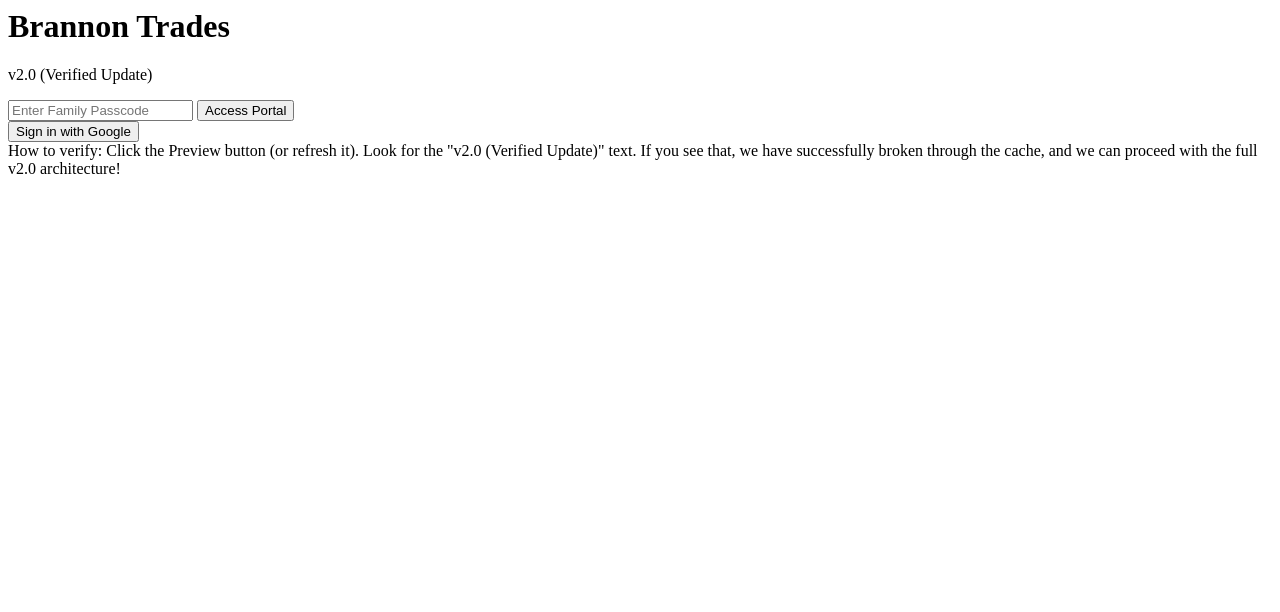
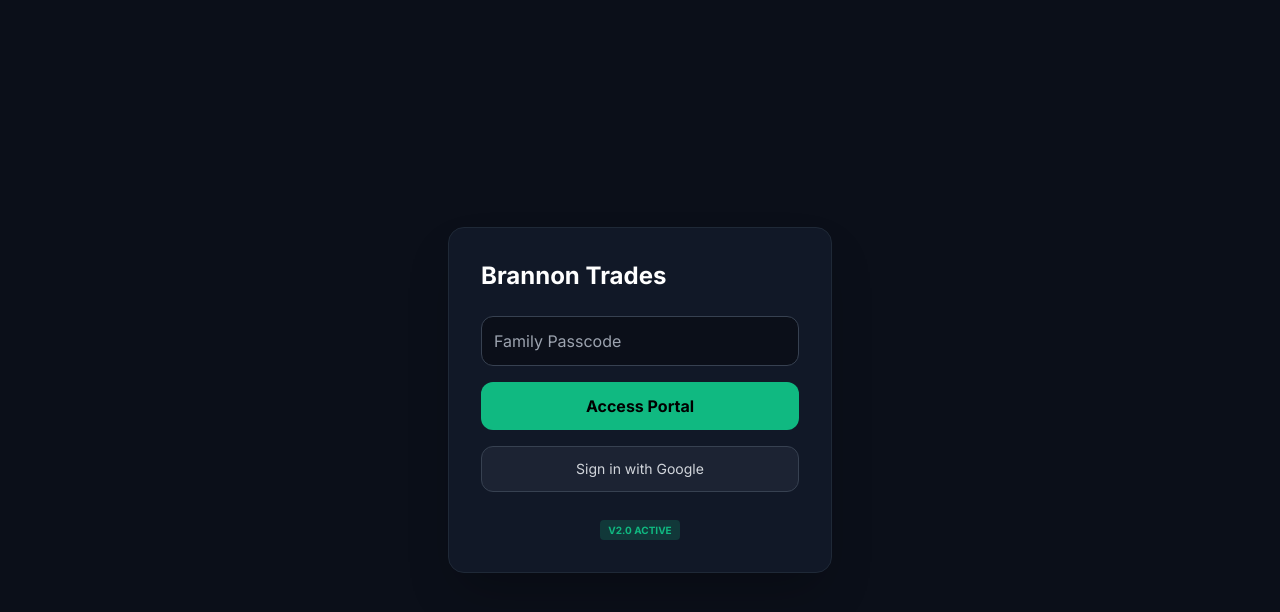
Before and after one commit to brannitech/strategic-trades, a plain HTML site: page index.html in a window 1280 px wide. Drawn offline with nearby package versions, Linux system fonts and the light colour scheme.

Commit message:
Update index.html

```diff
--- a/index.html
+++ b/index.html
@@ -1,37 +1,91 @@
-<!-- LOGIN GATEWAY - VERIFIED v2.0 -->
-<div id="lock-screen" class="bg-[#111827] p-8 rounded-2xl border border-gray-800 w-full max-w-sm shadow-2xl">
-    <h1 class="text-2xl font-bold text-white mb-2">Brannon Trades</h1>
-    <p class="text-emerald-500 font-bold mb-6 italic">v2.0 (Verified Update)</p>
+<!DOCTYPE html>
+<html lang="en">
+<head>
+    <meta charset="UTF-8">
+    <meta name="viewport" content="width=device-width, initial-scale=1.0">
+    <title>Brannon Trades v2.0</title>
+    <script src="https://cdn.tailwindcss.com"></script>
+    <link href="https://fonts.googleapis.com/css2?family=Inter:wght@400;600;700&display=swap" rel="stylesheet">
+    <link rel="stylesheet" href="https://cdnjs.cloudflare.com/ajax/libs/font-awesome/6.4.0/css/all.min.css">
+    <style>body { font-family: 'Inter', sans-serif; background-color: #0b0f19; }</style>
+</head>
+<body class="text-gray-100 min-h-screen">
 
-    <input type="password" id="gate-passcode" placeholder="Enter Family Passcode"
-           class="w-full bg-[#0b0f19] p-3 rounded-xl mb-4 border border-gray-700 text-white focus:border-emerald-500 outline-none">
+    <!-- LOGIN GATEWAY -->
+    <div id="lock-screen" class="fixed inset-0 bg-[#0b0f19] z-[100] flex flex-col justify-center items-center p-4">
+        <div class="bg-[#111827] p-8 rounded-2xl border border-gray-800 w-full max-w-sm shadow-2xl">
+            <h1 class="text-2xl font-bold text-white mb-6">Brannon Trades</h1>
 
-    <button onclick="attemptUnlock()"
-            class="w-full py-3 bg-emerald-500 text-black font-bold rounded-xl hover:bg-emerald-600 transition-all">
-        Access Portal
-    </button>
+            <input type="password" id="gate-passcode" placeholder="Family Passcode" class="w-full bg-[#0b0f19] p-3 rounded-xl mb-4 border border-gray-700 focus:border-emerald-500 outline-none">
+            <button onclick="attemptUnlock()" class="w-full py-3 bg-emerald-500 text-black font-bold rounded-xl mb-4 hover:bg-emerald-600 transition-all">Access Portal</button>
 
-    <div class="mt-6 pt-6 border-t border-gray-800">
-        <button onclick="alert('Google Auth Triggered')"
-                class="w-full py-3 bg-[#1c2333] border border-gray-700 text-gray-300 rounded-xl hover:bg-gray-800 transition-all text-sm">
-            Sign in with Google
-        </button>
+            <button onclick="attemptGoogleAuth()" class="w-full py-3 bg-[#1c2333] border border-gray-700 text-gray-300 rounded-xl hover:bg-gray-800 transition-all text-sm">
+                Sign in with Google
+            </button>
+            <div class="mt-6 text-center"><span class="px-2 py-1 bg-emerald-500/20 text-emerald-500 text-[10px] font-bold uppercase rounded">v2.0 Active</span></div>
+        </div>
     </div>
-</div>
 
-<script>
-    function attemptUnlock() {
-        const pass = document.getElementById('gate-passcode').value;
-        if(pass === 'SmithFamilyCode') {
-            alert("Access Granted - v2.0 Verified");
-        } else {
-            alert("Incorrect passcode.");
+    <!-- MAIN PORTAL -->
+    <header class="bg-[#111827] border-b border-gray-800 px-6 py-4 flex justify-between items-center">
+        <h1 class="font-bold">Brannon Trades <span class="text-xs text-gray-500 ml-2">v2.0</span></h1>
+        <div id="user-badge" class="hidden text-[10px] font-bold text-emerald-400 px-3 py-1 bg-emerald-500/10 rounded-full border border-emerald-500/20 uppercase">Admin</div>
+        <button onclick="openConfigModal()" class="text-gray-400 hover:text-white px-3 py-1 text-sm"><i class="fa-solid fa-gear"></i></button>
+    </header>
+
+    <div class="p-6 grid grid-cols-1 md:grid-cols-3 gap-6">
+        <div class="md:col-span-2 bg-[#111827] p-6 rounded-2xl border border-gray-800 min-h-[400px]">
+            <h2 class="font-bold mb-4">Market Workspace</h2>
+            <div id="workspace" class="text-gray-500 italic text-sm">Dashboard connecting to Live Feed...</div>
+        </div>
+        <div class="bg-[#111827] p-6 rounded-2xl border border-gray-800">
+            <h3 class="font-bold mb-4">Playbook</h3>
+            <textarea id="notes" class="w-full h-64 bg-[#0b0f19] p-4 rounded-xl border border-gray-800 text-sm focus:border-emerald-500 outline-none" placeholder="Admin notes..."></textarea>
+        </div>
+    </div>
+
+    <!-- CONFIGURATION MODAL -->
+    <div id="config-modal" class="fixed inset-0 bg-black/60 hidden flex justify-center items-center p-4 z-[105]">
+        <div class="bg-[#111827] border border-gray-800 p-6 rounded-2xl w-full max-w-md">
+            <h3 class="font-bold mb-6">System Configuration</h3>
+            <div class="space-y-4">
+                <input type="text" id="cfg-firebase" placeholder="Firebase API Key" class="w-full bg-[#0b0f19] p-2 rounded-lg border border-gray-700 text-xs font-mono">
+                <input type="text" id="cfg-twelve" placeholder="Twelve Data API Key" class="w-full bg-[#0b0f19] p-2 rounded-lg border border-gray-700 text-xs font-mono">
+                <button onclick="saveSettings()" class="w-full py-2 bg-emerald-500 text-black rounded-lg font-bold">Save Settings</button>
+            </div>
+        </div>
+    </div>
+
+    <script>
+        const WHITELIST = ['peter.brannon@gmail.com', 'joellen77@gmail.com', 'matthewjohnbrannon@gmail.com'];
+
+        function attemptUnlock() {
+            if(document.getElementById('gate-passcode').value === 'SmithFamilyCode') {
+                grantAccess('admin');
+            } else { alert("Incorrect passcode."); }
         }
-    }
-</script>
-How to verify:
-Click the Preview button (or refresh it).
 
-Look for the "v2.0 (Verified Update)" text.
+        function attemptGoogleAuth() {
+            const email = prompt("Enter your authorized email:");
+            if(WHITELIST.includes(email?.toLowerCase())) {
+                grantAccess(email.toLowerCase() === 'peter.brannon@gmail.com' ? 'admin' : 'viewer');
+            } else { alert("Email not whitelisted."); }
+        }
 
-If you see that, we have successfully broken through the cache, and we can proceed with the full v2.0 architecture!
+        function grantAccess(role) {
+            document.getElementById('lock-screen').classList.add('hidden');
+            if(role === 'admin') document.getElementById('user-badge').classList.remove('hidden');
+            else document.getElementById('notes').readOnly = true;
+        }
+
+        function openConfigModal() { document.getElementById('config-modal').classList.remove('hidden'); }
+        function closeConfigModal() { document.getElementById('config-modal').classList.add('hidden'); }
+        function saveSettings() {
+            localStorage.setItem('firebase', document.getElementById('cfg-firebase').value);
+            localStorage.setItem('twelve', document.getElementById('cfg-twelve').value);
+            alert("Settings saved.");
+            closeConfigModal();
+        }
+    </script>
+</body>
+</html>
```
